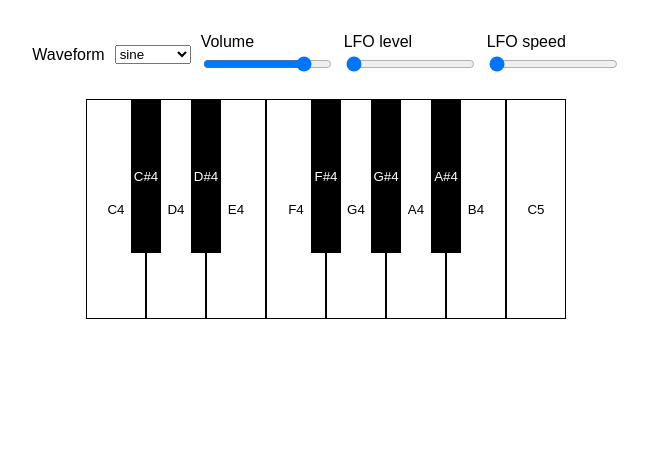
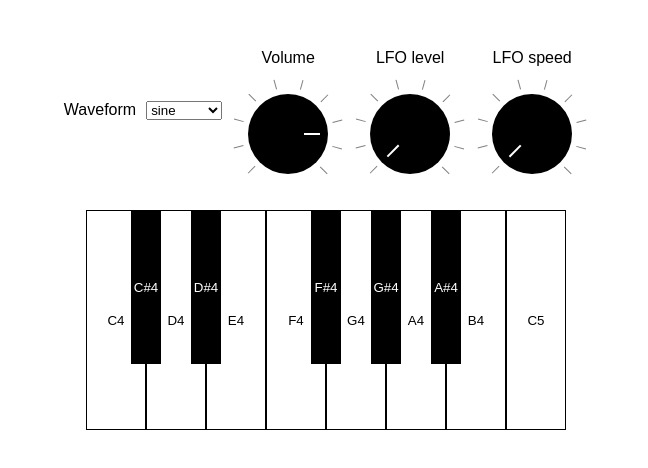
Before and after one commit to nap4sov/browser-synth, a React (Vite) app: page / in a window 1280 px wide. Both pictures are taken after a click on the button "Allow audio". Shown: the top 468 px of the page, without its empty margins (314-962 px from the left). Built offline with nearby package versions, Linux system fonts and the light colour scheme.

Commit message:
add rotary knob component

```diff
--- a/src/components/UiKit/Knob/helpers.ts
+++ b/src/components/UiKit/Knob/helpers.ts
@@ -6,3 +6,24 @@ export const percentageToValue = (
   min: number,
   max: number,
 ) => (max - min) * percentage + min;
+
+export const getTurnAngle = ({
+  knobCenterX,
+  knobCenterY,
+  cursorX,
+  cursorY,
+  rotationOffset,
+}: {
+  knobCenterX: number;
+  knobCenterY: number;
+  cursorX: number;
+  cursorY: number;
+  rotationOffset: number;
+}) => {
+  const deltaX = knobCenterX - cursorX;
+  const deltaY = knobCenterY - cursorY;
+  const rad = Math.atan2(deltaX, deltaY);
+  const radInDeg = (rad * 180) / Math.PI;
+  const angle = -(radInDeg + rotationOffset);
+  return angle;
+};
--- a/src/components/UiKit/Knob/index.tsx
+++ b/src/components/UiKit/Knob/index.tsx
@@ -1,5 +1,7 @@
-import { useState } from 'react';
-import { percentageToValue, valueToPercentage } from './helpers';
+/* eslint-disable jsx-a11y/no-static-element-interactions */
+import { useState, useEffect } from 'react';
+import { getTurnAngle, percentageToValue, valueToPercentage } from './helpers';
+import './styles.css';
 
 interface IKnobProps {
   label: string;
@@ -11,31 +13,115 @@ interface IKnobProps {
   };
 }
 
+const initialRotate = -135;
+
+const createTicks = () => {
+  const ticks = [];
+  let tickAngle = initialRotate;
+  for (let i = 0; i < 10; i += 1) {
+    const element = (
+      <div
+        key={i}
+        className="tick"
+        style={{ transform: `rotate(${tickAngle}deg)` }}
+      />
+    );
+    ticks.push(element);
+    tickAngle += 30;
+  }
+
+  return ticks;
+};
+
 const Knob = ({
   label,
   initialValue,
   handleChange,
   range: { min, max },
 }: IKnobProps) => {
-  const [percentage, setPercentage] = useState(
-    valueToPercentage(initialValue, min, max),
+  const [mousePressed, setMousePressed] = useState(false);
+  const [rotationDegree, setRotationDegree] = useState(
+    valueToPercentage(initialValue, min, max) * 100 * (270 / 100),
   );
 
+  const handleKnobTurn = (
+    knobCenterX: number,
+    knobCenterY: number,
+    cursorX: number,
+    cursorY: number,
+  ) => {
+    const angle = getTurnAngle({
+      knobCenterX,
+      knobCenterY,
+      cursorX,
+      cursorY,
+      rotationOffset: initialRotate,
+    });
+
+    if (angle >= 0 && angle <= 270) {
+      const percentage = Math.round(angle / (270 / 100));
+      const value = percentageToValue(percentage / 100, min, max);
+      handleChange(value);
+      setRotationDegree(angle);
+    }
+  };
+
+  useEffect(() => {
+    const handleMousePressed = () => {
+      setMousePressed(true);
+    };
+    const handleMouseReleased = () => {
+      setMousePressed(false);
+    };
+    window.addEventListener('mousedown', handleMousePressed);
+    window.addEventListener('mouseup', handleMouseReleased);
+    window.addEventListener('touchstart', handleMousePressed);
+    window.addEventListener('touchend', handleMouseReleased);
+
+    return () => {
+      window.removeEventListener('mousedown', handleMousePressed);
+      window.removeEventListener('mouseup', handleMouseReleased);
+    };
+  }, []);
+
   return (
-    <div>
-      <p>{label}</p>
-      <input
-        type="range"
-        min={0}
-        max={1}
-        step={0.01}
-        onChange={(e) => {
-          const val = Number(e.target.value);
-          setPercentage(val);
-          handleChange(percentageToValue(val, min, max));
+    <div className="container" id="knob-container">
+      <p className="label">{label}</p>
+      <div
+        className="knob-thumb"
+        onMouseMove={(e) => {
+          if (mousePressed) {
+            const { left, top, width, height } =
+              e.currentTarget.getBoundingClientRect();
+            handleKnobTurn(
+              left + width / 2,
+              top + height / 2,
+              e.pageX,
+              e.pageY,
+            );
+          }
         }}
-        value={percentage}
-      />
+        onTouchMove={(e) => {
+          if (mousePressed) {
+            const { left, top, width, height } =
+              e.currentTarget.getBoundingClientRect();
+            handleKnobTurn(
+              left + width / 2,
+              top + height / 2,
+              e.touches[0].clientX,
+              e.touches[0].clientY,
+            );
+          }
+        }}
+      >
+        <div
+          className="knob"
+          style={{
+            transform: `rotate(${rotationDegree + initialRotate}deg)`,
+          }}
+        />
+        {createTicks()}
+      </div>
     </div>
   );
 };
--- /dev/null
+++ b/src/components/UiKit/Knob/styles.css
@@ -0,0 +1,59 @@
+.container {
+  padding: 1em;
+  touch-action: none;
+}
+
+.label {
+  text-align: center;
+  margin-bottom: 1.5em;
+}
+
+.knob-thumb {
+  position: relative;
+  display: flex;
+  align-items: center;
+  justify-content: center;
+  width: 80px;
+  height: 80px;
+}
+
+.knob {
+  position: relative;
+  width: 100%;
+  height: 100%;
+  border: none;
+  border-radius: 50%;
+  z-index: 5;
+  background-color: black;
+}
+
+.knob::after {
+  content: '';
+  position: absolute;
+  top: 8px;
+  left: 50%;
+  transform: translateX(-50%);
+  display: block;
+  width: 2px;
+  height: 16px;
+  background-color: white;
+}
+
+.tick {
+  position: absolute;
+  width: 100%;
+  height: 100%;
+  top: 0;
+  left: 0;
+  overflow: visible;
+}
+
+.tick:after {
+  content: '';
+  width: 0.08em;
+  height: 0.6em;
+  background-color: gray;
+  position: absolute;
+  top: -1em;
+  left: 50%;
+}
```
